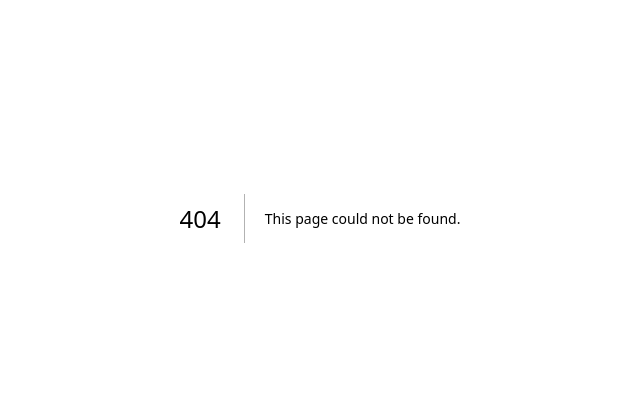
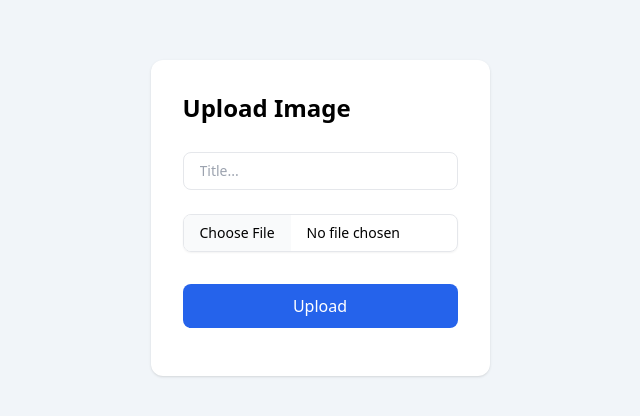
Before and after one commit to bimamib/nextjs-upload, a Next.js app: page /create in a window 1280 px wide. Before the commit this address had no page. Shown: the part 182-598 px from the top of the page, without its empty margins (320-960 px from the left). Built offline with nearby package versions, Linux system fonts and the light colour scheme.

Commit message:
Add: Create Page

```diff
--- /dev/null
+++ b/app/create/page.tsx
@@ -0,0 +1,14 @@
+import CreateForm from "@/components/create-form";
+
+const CreatePage = () => {
+  return (
+    <div className="min-h-screen flex items-center justify-center bg-slate-100">
+      <div className="bg-white rounded-xl shadow p-8">
+        <h1 className="text-2xl font-bold mb-5">Upload Image</h1>
+        <CreateForm />
+      </div>
+    </div>
+  );
+};
+
+export default CreatePage;
```
